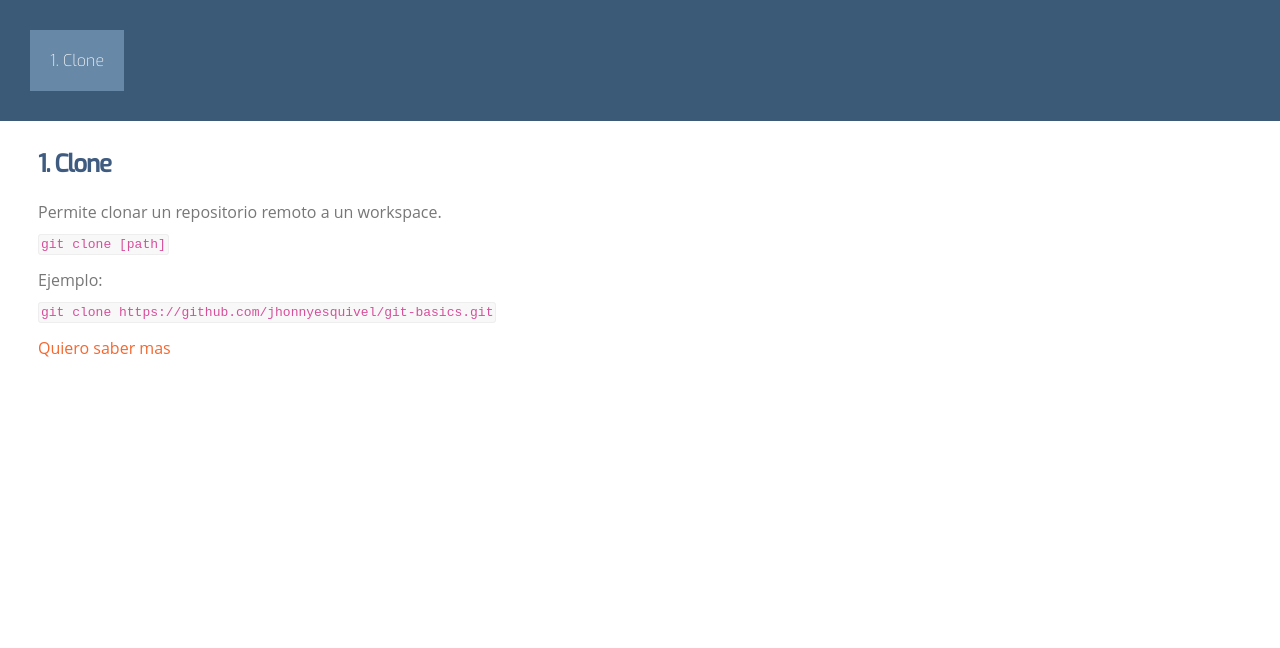
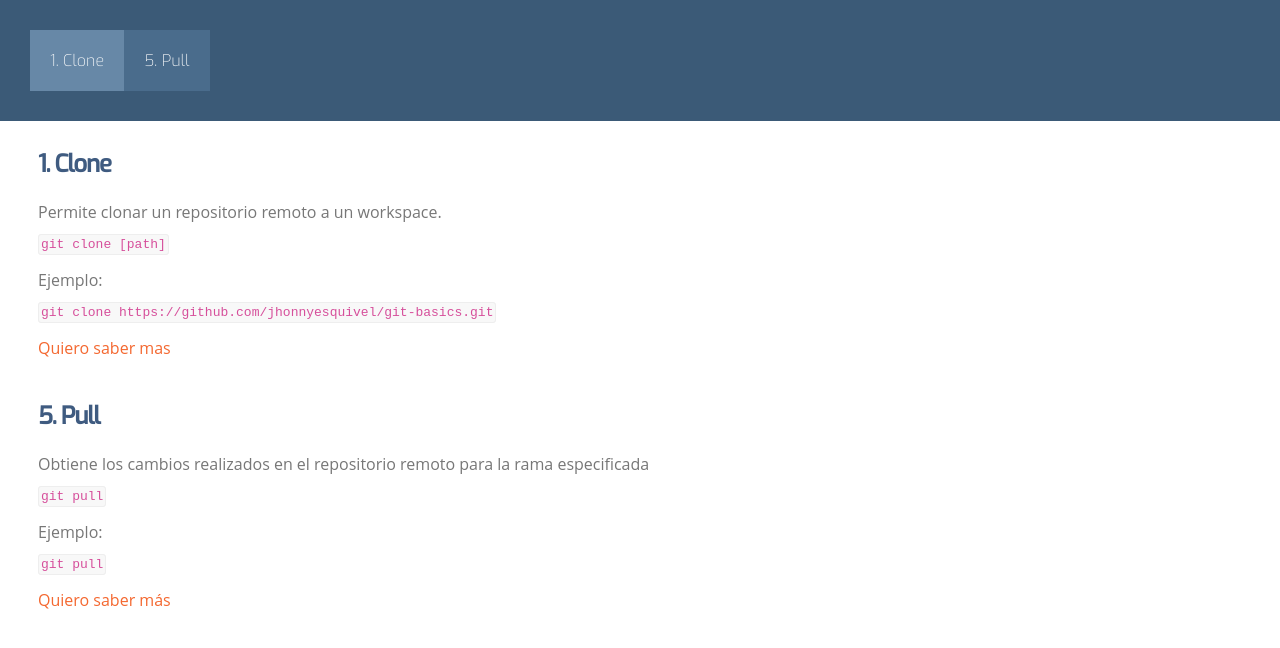
Before and after one commit to jhonnyesquivel/git-basics, a website: page index.html in a window 1280 px wide. Drawn offline with nearby package versions, Linux system fonts and the light colour scheme; a web font is replaced by a local one.

Commit message:
Cambios en el nav y add un articulo (#12)
* Cambios en el nav y add un artivulo

* Agregar un nuevo li y un articulo

```diff
--- a/index.html
+++ b/index.html
@@ -14,6 +14,7 @@
     <div class="padded">
       <ul>
         <li><a id="link1" class="nav-section1" href="#section1">1. Clone</a></li>
+        <li><a id="link5" class="nav-section5" href="#section5">5. Pull</a></li>
       </ul>
     </div>
   </nav>
@@ -27,7 +28,14 @@
 
     <p><a href="https://git-scm.com/docs/git-clone">Quiero saber mas</a></p>
   </article>
-
+  <article>
+    <h1 id="section5">5. Pull</h1>
+    <p>Obtiene los cambios realizados en el repositorio remoto para la rama especificada</p>
+    <code> git pull </code>
+    <p>Ejemplo:</p>
+    <code> git pull </code>
+    <p><a href="https://git-scm.com/docs/git-pull">Quiero saber más</a></p>
+  </article>
   <script src="https://code.jquery.com/jquery-3.5.0.min.js"
     integrity="sha256-xNzN2a4ltkB44Mc/Jz3pT4iU1cmeR0FkXs4pru/JxaQ=" crossorigin="anonymous"></script>
   <script src='./js/main.js'></script>
```
